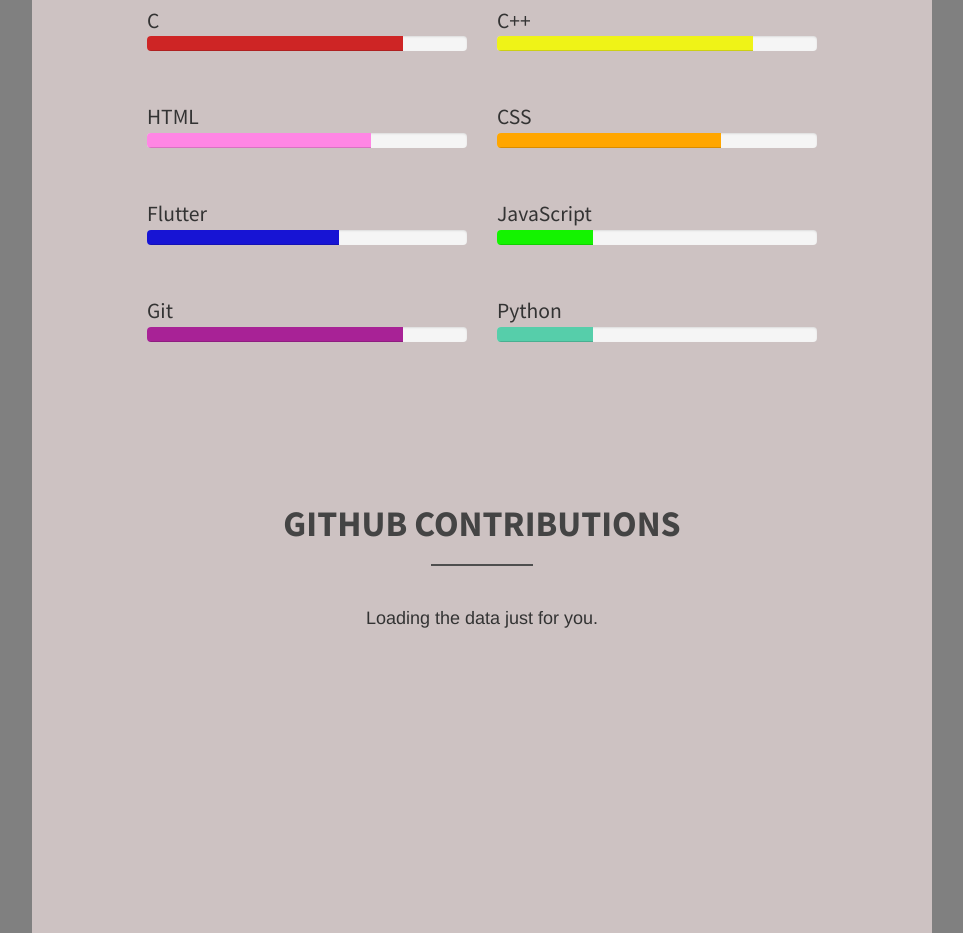
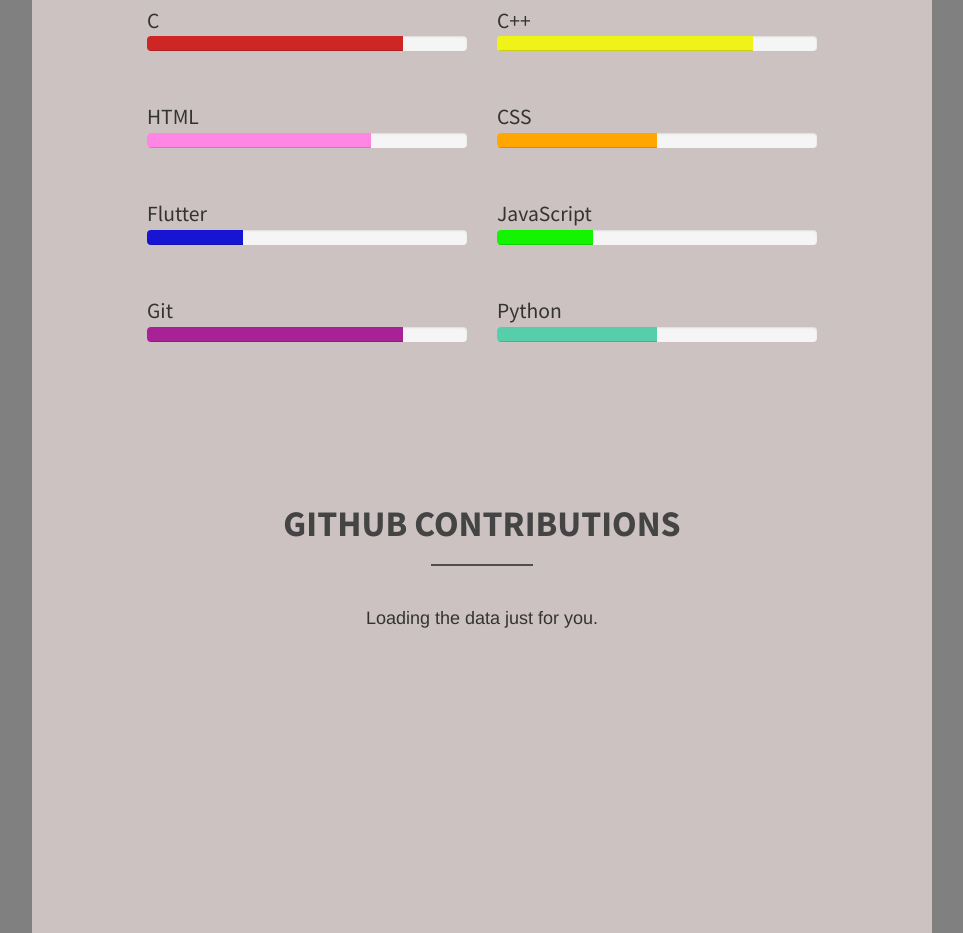
Before and after one commit to prathmeshkarale/prath_meshkarale.github.io, a plain HTML site: page index.html in a window 1280 px wide. Shown: the part 4780-5713 px from the top of the page, without its empty margins (158-1121 px from the left). Drawn offline with nearby package versions, Linux system fonts and the light colour scheme; animation ran at ten frames a second; a script that the page names is missing.

Commit message:
Update index.html

```diff
--- a/index.html
+++ b/index.html
@@ -308,7 +308,7 @@
                                 </div>
                                 <div class="col-md-6" id="progress_head">CSS
                                     <div class="progress">
-                                        <a data-toggle="tooltip" title="70%">                                        <div class="progress-bar" role="progressbar" style="background-color:#ffa600;width: 70%"
+                                        <a data-toggle="tooltip" title="50%">                                        <div class="progress-bar" role="progressbar" style="background-color:#ffa600;width: 50%"
                                             aria-valuenow="40" aria-valuemin="0" aria-valuemax="100"></div>
                                     </div></a> <br>
                                 </div>
@@ -316,7 +316,7 @@
                             <div class="row">
                                 <div class="col-md-6" id="progress_head">Flutter
                                     <div class="progress">
-                                        <a data-toggle="tooltip" title="60%">                                        <div class="progress-bar" role="progressbar" style="background-color:#1714d4;width: 60%"
+                                        <a data-toggle="tooltip" title="30%">                                        <div class="progress-bar" role="progressbar" style="background-color:#1714d4;width: 30%"
                                             aria-valuenow="50" aria-valuemin="0" aria-valuemax="100"></div>
                                     </div></a> <br>
                                 </div>
@@ -336,7 +336,7 @@
                                 </div>
                                 <div class="col-md-6" id="progress_head">Python
                                     <div class="progress">
-                                        <a data-toggle="tooltip" title="30%">                                        <div class="progress-bar" role="progressbar" style="background-color:#56ceaa;width: 30%"
+                                        <a data-toggle="tooltip" title="50%">                                        <div class="progress-bar" role="progressbar" style="background-color:#56ceaa;width: 50%"
                                             aria-valuenow="76" aria-valuemin="0" aria-valuemax="100"></div>
                                     </div></a> <br>
                                 </div>
```
